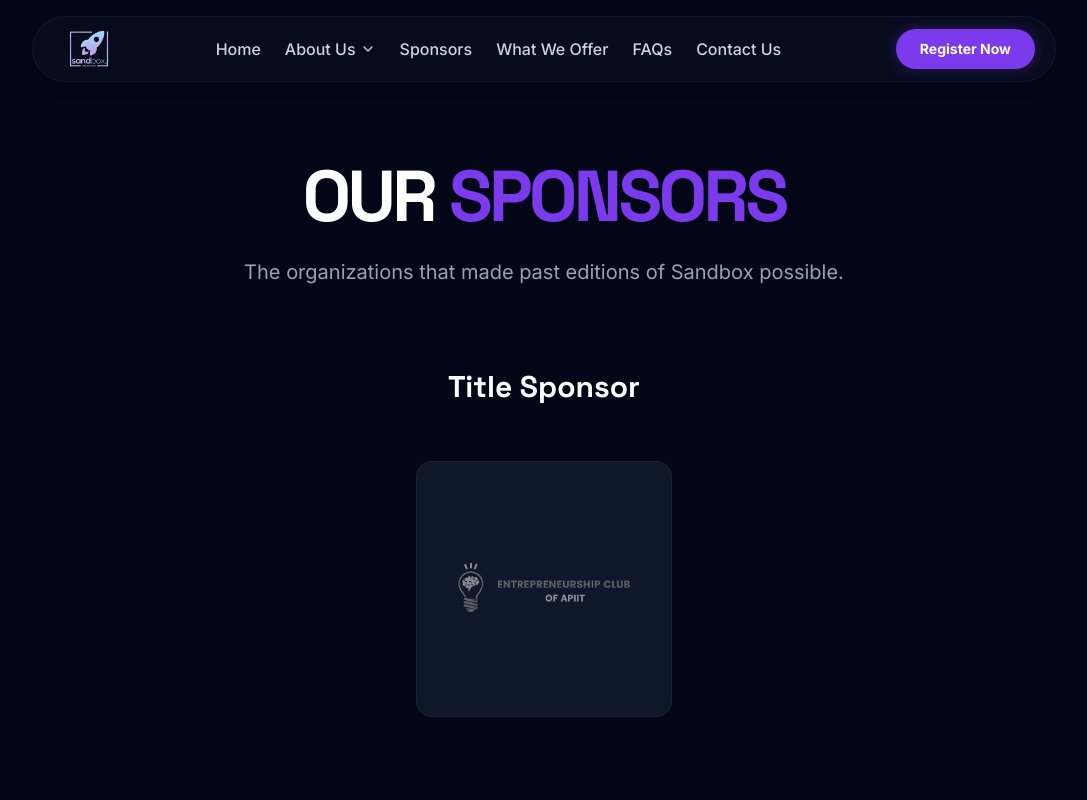
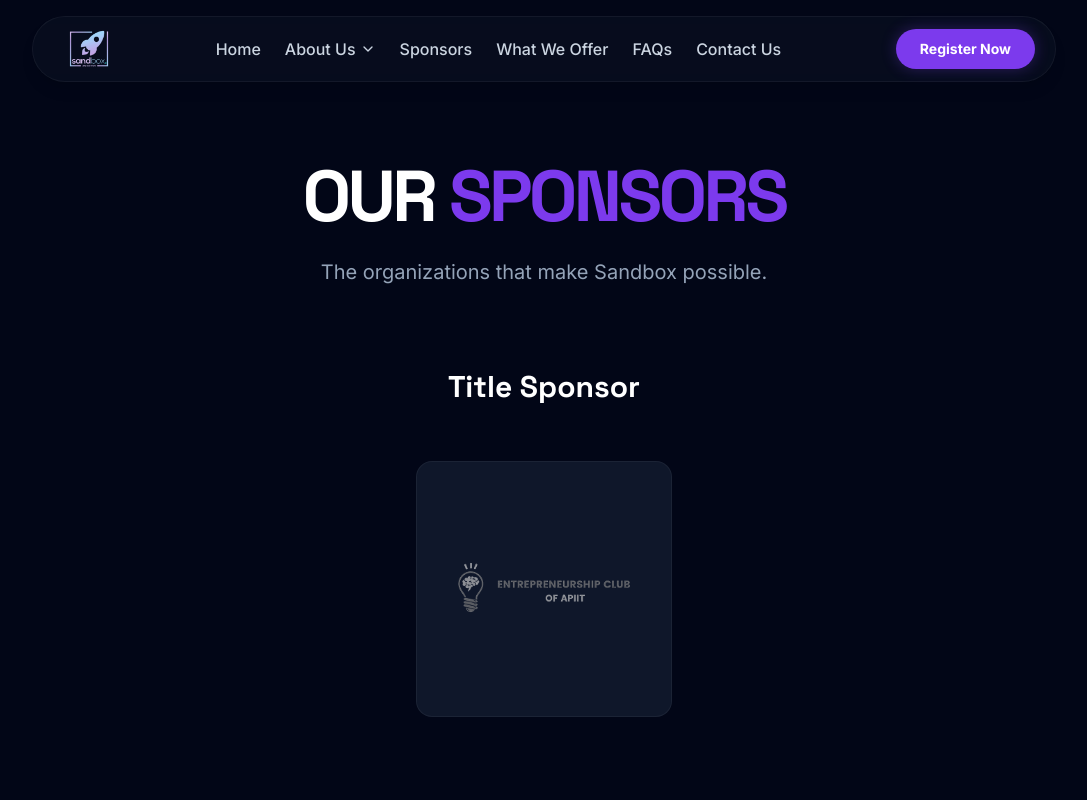
Before and after one commit to hana-careem/sandbox-website, a Next.js app: page /sponsors in a window 1280 px wide. Shown: the top 800 px of the page, without its empty margins (96-1183 px from the left). Built offline with nearby package versions, Linux system fonts and the light colour scheme.

Commit message:
sponsors edits

```diff
--- a/components/sponsors/SponsorsList.jsx
+++ b/components/sponsors/SponsorsList.jsx
@@ -28,7 +28,7 @@
               OUR <span className="text-[#7C3AED]">SPONSORS</span>
             </h1>
             <p className="text-xl text-slate-400 max-w-2xl mx-auto leading-relaxed">
-              The organizations that made past editions of Sandbox possible.
+              The organizations that make Sandbox possible.
             </p>
           </div>
         </ScrollReveal>
```
